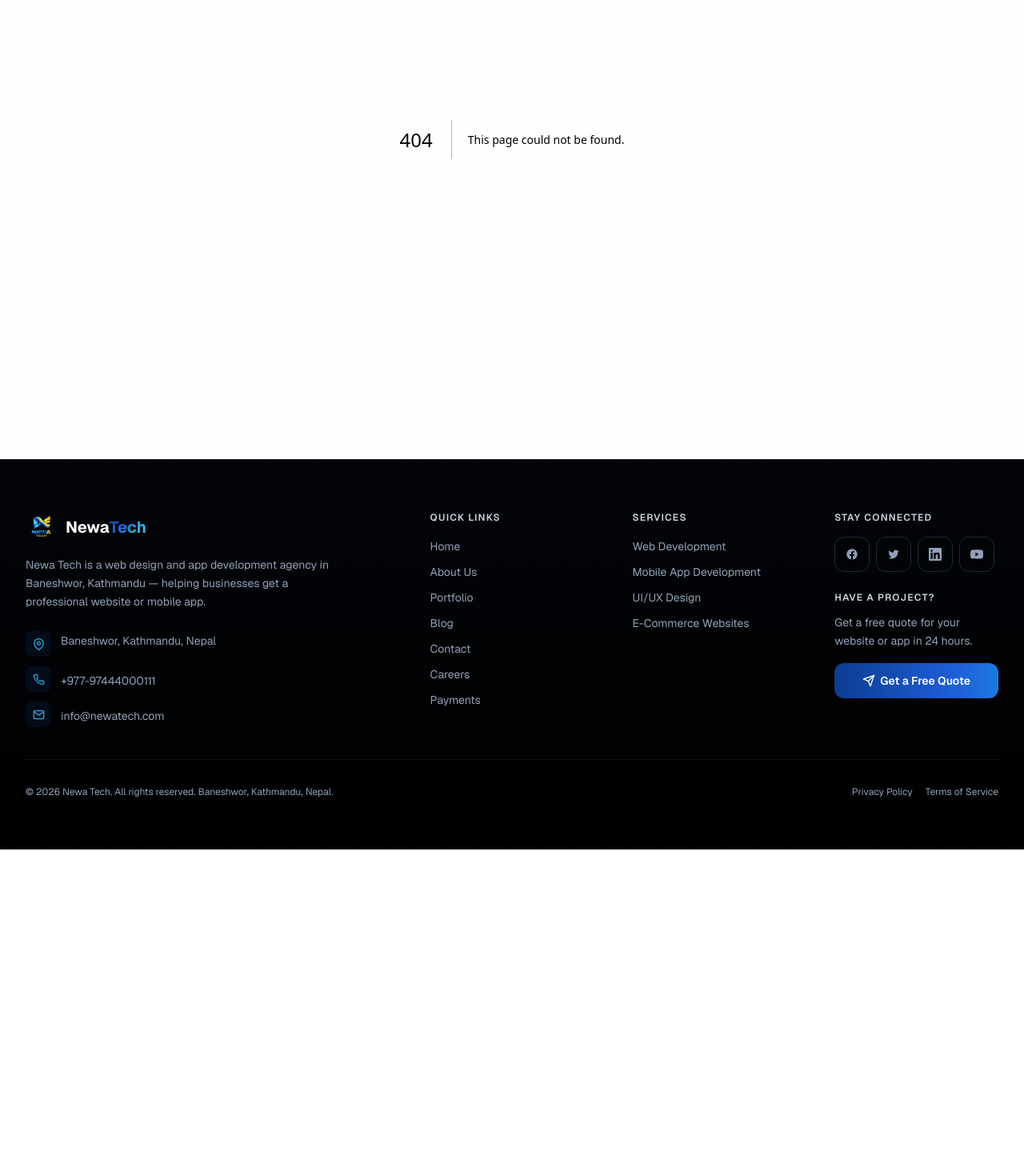
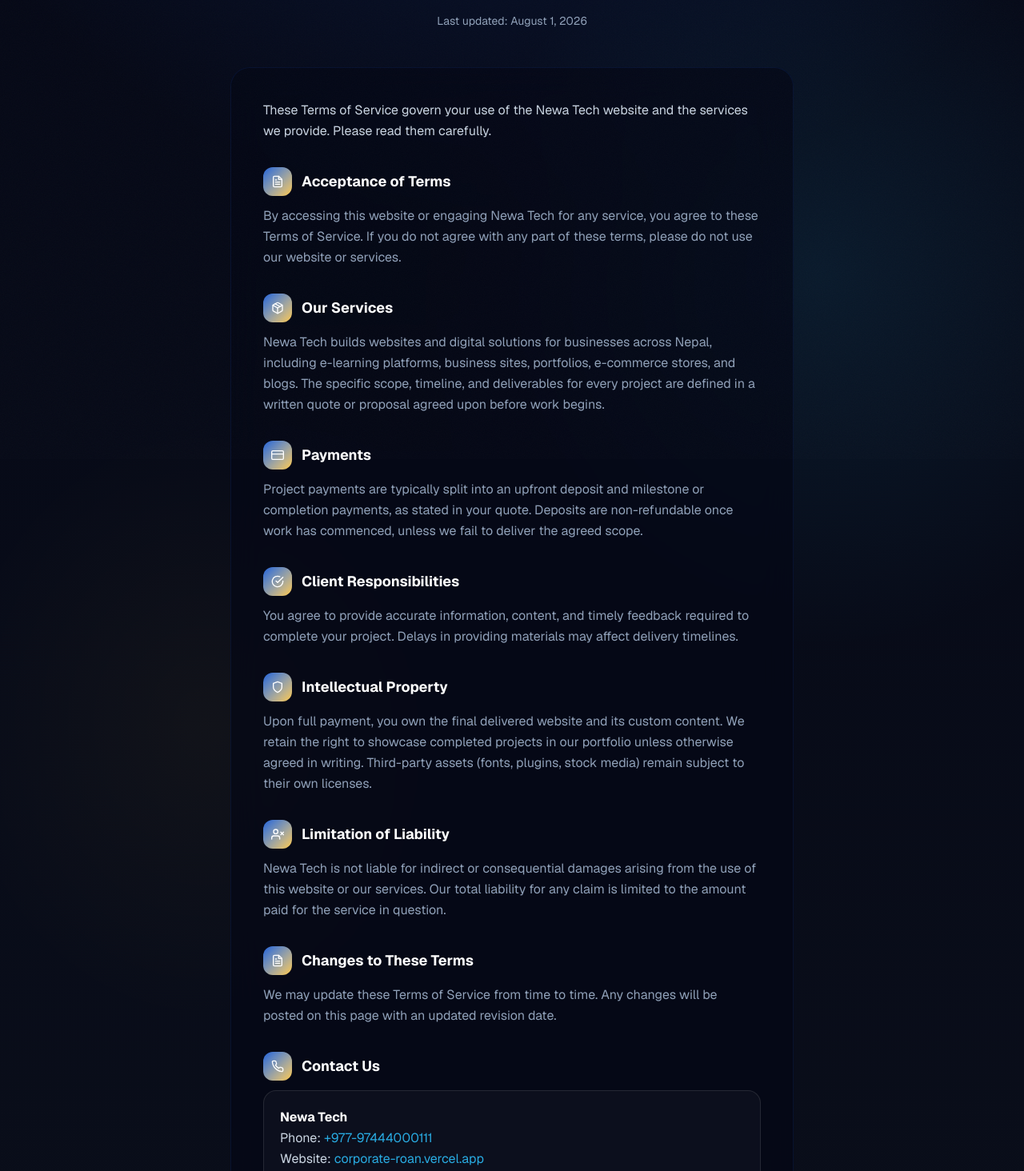
Before and after one commit to Newar-Engineer/Corporate-, a Next.js app: page /terms-of-service in a window 1280 px wide. Before the commit this address had no page. Shown: the part 226-1690 px from the top of the page at 80% size. Before the commit the page ends 1288 px from the top, so only its background shows below. Built offline with nearby package versions, Linux system fonts and the light colour scheme.

Commit message:
Add Terms of Service page and fix legal links (footer, careers form, sitemap)

```diff
--- a/src/app/sitemap.ts
+++ b/src/app/sitemap.ts
@@ -46,6 +46,8 @@
     { url: `${baseUrl}/blog`, lastModified: new Date(), changeFrequency: "weekly" as const, priority: 0.8 },
     { url: `${baseUrl}/contact`, lastModified: new Date(), changeFrequency: "monthly" as const, priority: 0.6 },
     { url: `${baseUrl}/careers`, lastModified: new Date(), changeFrequency: "weekly" as const, priority: 0.7 },
+    { url: `${baseUrl}/privacy-policy`, lastModified: new Date(), changeFrequency: "yearly" as const, priority: 0.3 },
+    { url: `${baseUrl}/terms-of-service`, lastModified: new Date(), changeFrequency: "yearly" as const, priority: 0.3 },
   ];
 
   const servicePages = services.map((s) => ({
--- /dev/null
+++ b/src/app/terms-of-service/page.tsx
@@ -0,0 +1,178 @@
+import type { Metadata } from "next";
+import Link from "next/link";
+import { FiFileText, FiCheckCircle, FiCreditCard, FiPackage, FiUserX, FiShield, FiPhone } from "react-icons/fi";
+
+export const metadata: Metadata = {
+  title: "Terms of Service — Newa Tech",
+  description:
+    "Terms of Service of Newa Tech — the terms that govern the use of our website and services.",
+};
+
+const sections = [
+  {
+    icon: FiFileText,
+    title: "Acceptance of Terms",
+    content: (
+      <p className="text-sm sm:text-base text-slate-400 leading-relaxed">
+        By accessing this website or engaging Newa Tech for any service, you
+        agree to these Terms of Service. If you do not agree with any part of
+        these terms, please do not use our website or services.
+      </p>
+    ),
+  },
+  {
+    icon: FiPackage,
+    title: "Our Services",
+    content: (
+      <p className="text-sm sm:text-base text-slate-400 leading-relaxed">
+        Newa Tech builds websites and digital solutions for businesses across
+        Nepal, including e-learning platforms, business sites, portfolios,
+        e-commerce stores, and blogs. The specific scope, timeline, and
+        deliverables for every project are defined in a written quote or
+        proposal agreed upon before work begins.
+      </p>
+    ),
+  },
+  {
+    icon: FiCreditCard,
+    title: "Payments",
+    content: (
+      <p className="text-sm sm:text-base text-slate-400 leading-relaxed">
+        Project payments are typically split into an upfront deposit and
+        milestone or completion payments, as stated in your quote. Deposits are
+        non-refundable once work has commenced, unless we fail to deliver the
+        agreed scope.
+      </p>
+    ),
+  },
+  {
+    icon: FiCheckCircle,
+    title: "Client Responsibilities",
+    content: (
+      <p className="text-sm sm:text-base text-slate-400 leading-relaxed">
+        You agree to provide accurate information, content, and timely feedback
+        required to complete your project. Delays in providing materials may
+        affect delivery timelines.
+      </p>
+    ),
+  },
+  {
+    icon: FiShield,
+    title: "Intellectual Property",
+    content: (
+      <p className="text-sm sm:text-base text-slate-400 leading-relaxed">
+        Upon full payment, you own the final delivered website and its custom
+        content. We retain the right to showcase completed projects in our
+        portfolio unless otherwise agreed in writing. Third-party assets
+        (fonts, plugins, stock media) remain subject to their own licenses.
+      </p>
+    ),
+  },
+  {
+    icon: FiUserX,
+    title: "Limitation of Liability",
+    content: (
+      <p className="text-sm sm:text-base text-slate-400 leading-relaxed">
+        Newa Tech is not liable for indirect or consequential damages arising
+        from the use of this website or our services. Our total liability for
+        any claim is limited to the amount paid for the service in question.
+      </p>
+    ),
+  },
+  {
+    icon: FiFileText,
+    title: "Changes to These Terms",
+    content: (
+      <p className="text-sm sm:text-base text-slate-400 leading-relaxed">
+        We may update these Terms of Service from time to time. Any changes
+        will be posted on this page with an updated revision date.
+      </p>
+    ),
+  },
+];
+
+export default function TermsOfServicePage() {
+  return (
+    <div className="relative min-h-screen bg-[#050816] pt-32 pb-20">
+      <div className="absolute inset-0 hero-gradient pointer-events-none" />
+
+      <div className="relative z-10 mx-auto max-w-3xl px-4 sm:px-6 lg:px-8">
+        <div className="text-center mb-12">
+          <div className="inline-flex items-center gap-2 rounded-full border border-primary/20 bg-primary/5 px-4 py-1.5 text-xs font-medium text-primary-light mb-6">
+            <FiFileText size={12} />
+            Legal
+          </div>
+          <h1 className="text-4xl sm:text-5xl font-bold tracking-tight mb-3">
+            <span className="gradient-text">Terms of Service</span>
+          </h1>
+          <p className="text-sm text-slate-400">
+            Last updated: August 1, 2026
+          </p>
+        </div>
+
+        <div className="glass rounded-3xl p-6 sm:p-10 space-y-8">
+          <p className="text-sm sm:text-base text-slate-300 leading-relaxed">
+            These Terms of Service govern your use of the Newa Tech website and
+            the services we provide. Please read them carefully.
+          </p>
+
+          {sections.map((section) => {
+            const Icon = section.icon;
+            return (
+              <section key={section.title}>
+                <h2 className="flex items-center gap-3 text-lg font-bold text-white mb-3">
+                  <span className="flex items-center justify-center h-9 w-9 rounded-xl bg-gradient-to-br from-primary to-accent text-white shrink-0">
+                    <Icon size={16} />
+                  </span>
+                  {section.title}
+                </h2>
+                {section.content}
+              </section>
+            );
+          })}
+
+          <section>
+            <h2 className="flex items-center gap-3 text-lg font-bold text-white mb-3">
+              <span className="flex items-center justify-center h-9 w-9 rounded-xl bg-gradient-to-br from-primary to-accent text-white shrink-0">
+                <FiPhone size={16} />
+              </span>
+              Contact Us
+            </h2>
+            <div className="rounded-2xl border border-white/10 bg-white/[0.03] p-5">
+              <p className="text-sm sm:text-base text-slate-300 leading-relaxed">
+                <strong className="text-white">Newa Tech</strong>
+                <br />
+                Phone:{" "}
+                <a
+                  href="tel:+97797444000111"
+                  className="text-primary-light hover:text-primary transition-colors"
+                >
+                  +977-97444000111
+                </a>
+                <br />
+                Website:{" "}
+                <a
+                  href="https://corporate-roan.vercel.app"
+                  target="_blank"
+                  rel="noopener noreferrer"
+                  className="text-primary-light hover:text-primary transition-colors"
+                >
+                  corporate-roan.vercel.app
+                </a>
+              </p>
+            </div>
+          </section>
+        </div>
+
+        <div className="mt-8 text-center">
+          <Link
+            href="/"
+            className="inline-flex items-center gap-2 text-sm font-semibold text-primary-light hover:text-primary transition-colors"
+          >
+            &larr; Back to Home
+          </Link>
+        </div>
+      </div>
+    </div>
+  );
+}
--- a/src/components/layout/Footer.tsx
+++ b/src/components/layout/Footer.tsx
@@ -173,7 +173,7 @@
           <p>&copy; {new Date().getFullYear()} Newa Tech. All rights reserved. Baneshwor, Kathmandu, Nepal.</p>
           <div className="flex gap-4">
             <Link href="/privacy-policy" className="hover:text-slate-300 transition-colors">Privacy Policy</Link>
-            <Link href="/" className="hover:text-slate-300 transition-colors">Terms of Service</Link>
+            <Link href="/terms-of-service" className="hover:text-slate-300 transition-colors">Terms of Service</Link>
           </div>
         </div>
       </div>
--- a/src/features/careers/ApplicationFormInline.tsx
+++ b/src/features/careers/ApplicationFormInline.tsx
@@ -167,7 +167,7 @@
 
       <p className="text-[10px] text-slate-400 text-center">
         We treat your data with care. Read our{" "}
-        <a href="/contact" className="text-primary hover:underline">Privacy Policy</a>.
+        <a href="/privacy-policy" className="text-primary hover:underline">Privacy Policy</a>.
       </p>
     </form>
   );
```
